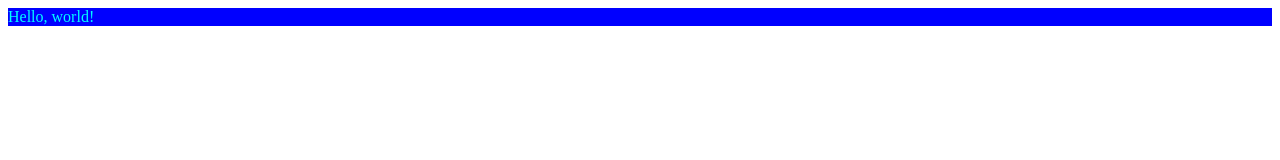
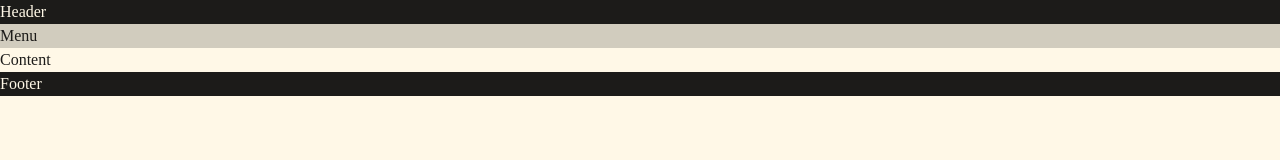
Before and after one commit to cobbland/todo-list, a website built with webpack: page src/template.html in a window 1280 px wide. Built offline with nearby package versions, Linux system fonts and the light colour scheme.

Commit message:
Add basic styles

```diff
--- a/src/index.js
+++ b/src/index.js
@@ -5,4 +5,7 @@ const menu = document.querySelector('.menu');
 const content = document.querySelector('.content');
 const footer = document.querySelector('footer');
 
-content.textContent = "Hello, world!";
+header.textContent = "Header";
+menu.textContent = "Menu";
+content.textContent = "Content";
+footer.textContent = "Footer";
--- a/src/styles.css
+++ b/src/styles.css
@@ -1,4 +1,60 @@
+:root {
+    --color-light: #FFF8E7;
+    --color-dark: #1C1B19;
+    --gray-dark: #1C1B1988;
+    --gray-light: #1C1B1933;
+    --accent-color-1: #D76500;
+    --accent-color-2: #396E67;
+    --accent-color-3: #D14D41;
+}
+
+*, *::before, *::after {
+    box-sizing: border-box;
+}
+
+* {
+    margin: 0;
+}
+
+html,
+body {
+    min-height: 100%;
+}
+
+body {
+    line-height: 1.5; /* This requires customizing the line height for larger text. */
+    background-color: var(--color-light);
+}
+
+img, picture, video, canvas, svg {
+    display: block;
+    max-width: 100%; /* Use `max-width: revert;` if an image is meant to overflow */
+}
+
+input, button, textarea, select {
+    font: inherit;
+}
+
+p, h1, h2, h3, h4, h5, h6 {
+    overflow-wrap: break-word;
+    font-family: system-ui;
+}
+
+header {
+    color: var(--color-light);
+    background-color: var(--color-dark);
+}
+
+.menu {
+    color: var(--color-dark);
+    background-color: var(--gray-light);
+}
+
 .content {
-    color: aqua;
-    background-color: blue;
+    color: var(--color-dark)
 }
+
+footer {
+    color: var(--color-light);
+    background-color: var(--color-dark);
+}
```
